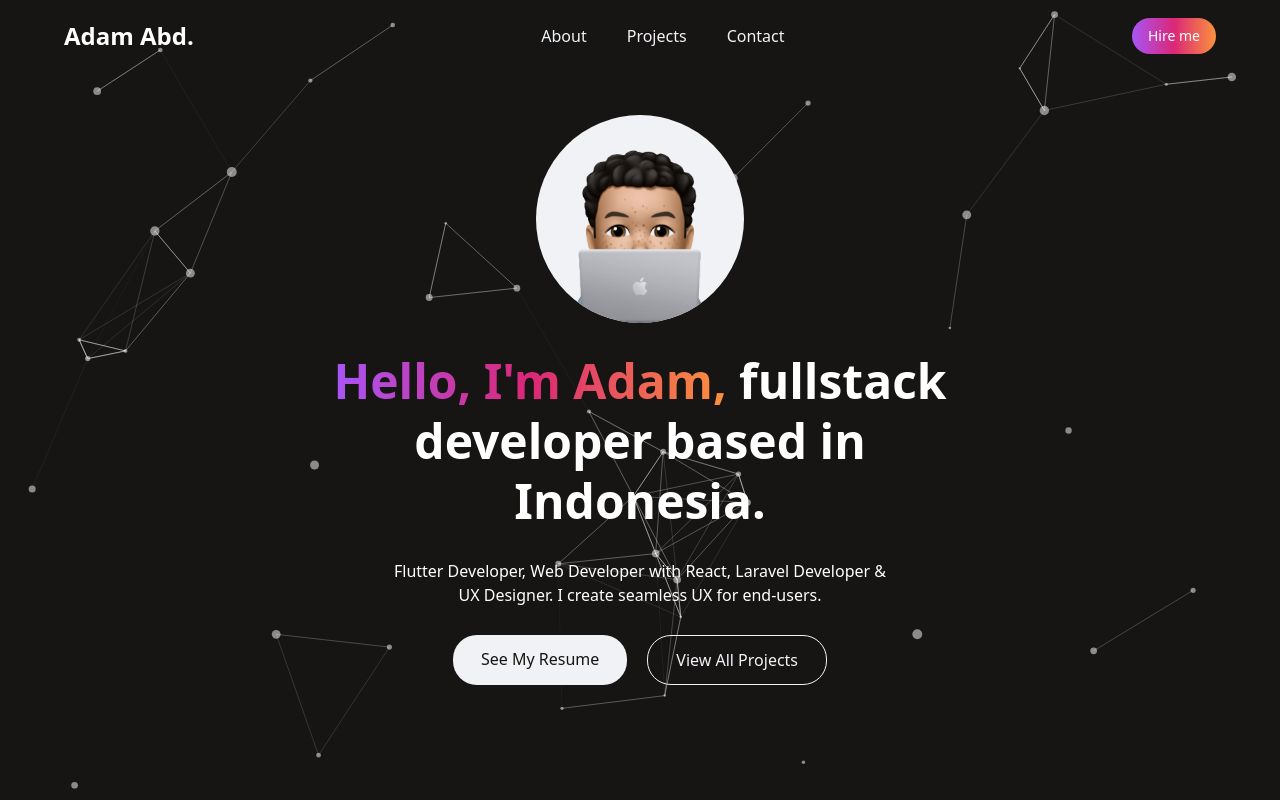
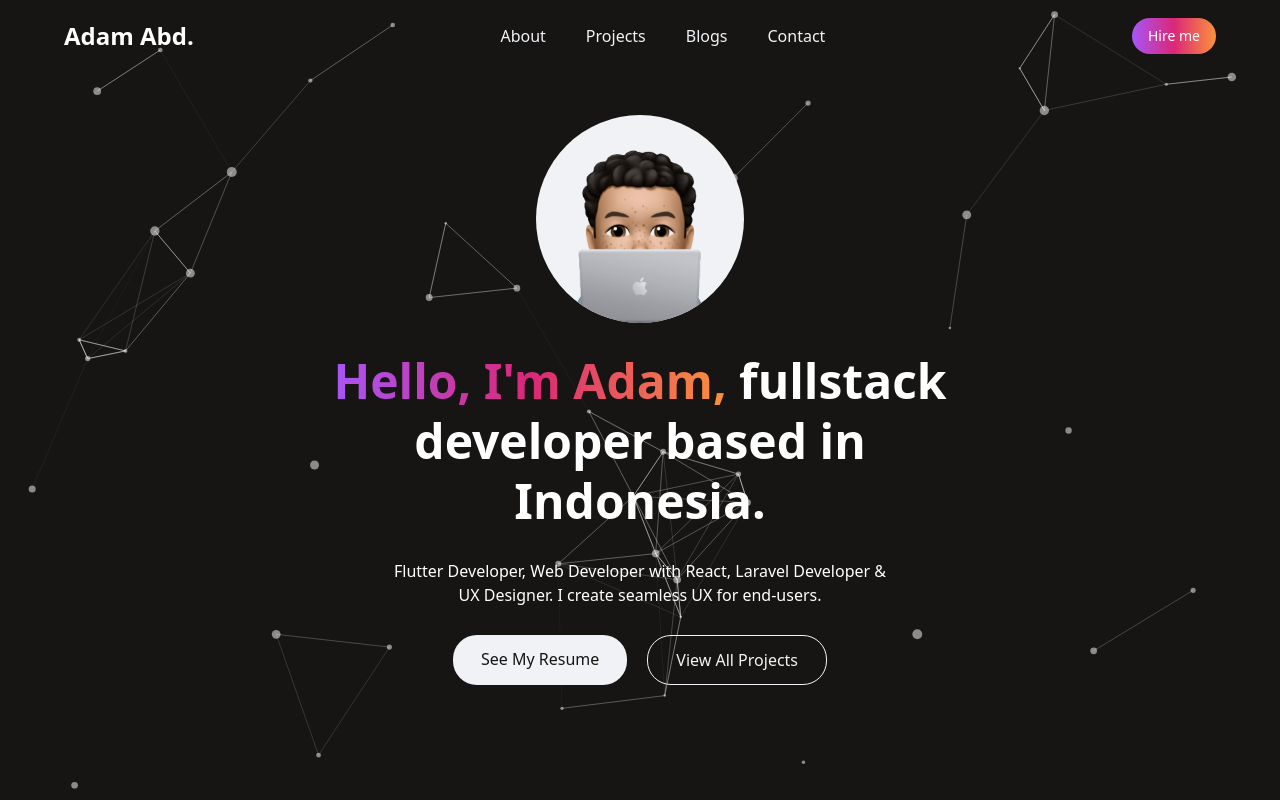
Before and after one commit to AdamAbd/react-portfolio-website-tailwind-main, a React (Vite) app: page / in a window 1280 px wide. Shown: the top 800 px of the page. Built offline with nearby package versions, Linux system fonts and the light colour scheme.

Commit message:
add scroll animation

```diff
--- a/src/components/About.jsx
+++ b/src/components/About.jsx
@@ -29,7 +29,7 @@ const services = [
 
 function About() {
   return (
-    <div className="container mx-auto my-16" id="about">
+    <section id="about" className="container mx-auto my-16">
       <div className="flex flex-col md:flex-row gap-10">
         <img
           src={adam}
@@ -72,7 +72,7 @@ function About() {
           ))}
         </div>
       </div>
-    </div>
+    </section>
   );
 }
 
--- a/src/components/Blog.jsx
+++ b/src/components/Blog.jsx
@@ -43,7 +43,7 @@ function Blog() {
   const carouselRef = useRef(null);
 
   return (
-    <div className="container mx-auto">
+    <section id="blogs" className="container mx-auto">
       <div className="flex flex-row justify-between items-center">
         <Title title={"Blogs."} />
         <div className="flex flex-row gap-2">
@@ -108,7 +108,7 @@ function Blog() {
               />
               <div className="flex flex-col px-2 pt-3 pb-5 gap-2">
                 <a
-                  href="https://www.linkedin.com/in/joshua-harris-321a24190/"
+                  href={`https://blog.adamabd.my.id?title=${data.title}`}
                   target="_blank"
                   rel="noreferrer"
                   className="text-lg font-medium text-white hover:underline"
@@ -132,7 +132,7 @@ function Blog() {
           );
         })}
       </Carousel>
-    </div>
+    </section>
   );
 }
 
--- a/src/components/Contact.jsx
+++ /dev/null
@@ -1,52 +0,0 @@
-import React from "react";
-import facebook from '../assets/socials/facebook.png';
-import instagram from '../assets/socials/instagram.png';
-import dribbble from '../assets/socials/dribbble.png';
-import email from '../assets/socials/sms.png';
-
-const Contact = () => {
-  return (
-    <div className="md:px-10 px-7 my-10" id="contact">
-      <div className="flex flex-col md:flex-row">
-        {/* text and icons */}
-        <div className="md:w-1/2">
-        <h1 className="text-primary font-semibold text-3xl mt-16">
-      Connect with me:
-      </h1>
-      <p className="my-3 text-white md:w-3/4 leading-[2]">
-      Satisfied with me? Please contact me
-      </p>
-      {/* social icons */}
-      <div className="flex ">
-        <a href="https://www.linkedin.com/in/joshua-harris-321a24190/" target="_blank" rel="noreferrer">
-          <img src={facebook} alt="" />
-        </a>
-        <a className="ml-4" href="https://github.com/joshua-harris" target="_blank" rel="noreferrer">
-        <img src={instagram} alt="" />
-        </a>
-        <a className="ml-4" href="mailto:anpch@example.com" target="_blank" rel="noreferrer">
-        <img src={dribbble} alt="" />
-        </a>
-        <a className="ml-4" href="mailto:anpch@example.com" target="_blank" rel="noreferrer">
-        <img src={email} alt="" />
-        </a>
-      </div>
-        </div>
-        {/* form */}
-        <div className="md:w-1/2">
-            <p className="mt-16 text-white text-2xl mb-6">Contact me, let's make magic together</p>
-            <form>
-                <input type="text" name="name" placeholder="Name:" className="bg-[#F5F5F5] bg-opacity-10 py-3 px-3 md:w-3/4 w-full rounded "/>
-                <input type="email" name="email" placeholder="Email:" className="bg-[#F5F5F5] bg-opacity-10 py-3 px-3 md:w-3/4 w-full rounded my-3"/>
-                <textarea name="message" id="message" cols="54" rows="4" className="bg-[#F5F5F5] bg-opacity-10 py-3 px-3 md:w-3/4 w-full rounded mb-2" placeholder="Message:"></textarea>
-                <button className="btn transition-all duration-500 bg-primary py-2 px-12 rounded text-white hover:bg-white hover:text-primary block">
-                  Send
-                </button>
-            </form>
-        </div>
-      </div>
-    </div>
-  );
-};
-
-export default Contact;
--- a/src/components/Footer.jsx
+++ b/src/components/Footer.jsx
@@ -6,7 +6,7 @@ import email from "../assets/socials/sms.png";
 
 const Footer = () => {
   return (
-    <div className="container mx-auto py-6 md:py-10">
+    <section id="contact" className="container mx-auto py-6 md:py-10">
       <div className="bg-[#1C1C22] p-6 md:px-10 rounded-2xl flex flex-col">
         <div className="flex flex-row md:flex-row gap-6 justify-between items-center">
           <p className="text-[#F0F2F5] text-sm">© Develope by Adam Abd.</p>
@@ -70,7 +70,7 @@ const Footer = () => {
           </div>
         </div>
       </div>
-    </div>
+    </section>
   );
 };
 
--- a/src/components/Home.jsx
+++ b/src/components/Home.jsx
@@ -4,7 +4,7 @@ import ParticleBg from "./ParticleBg";
 
 const Home = () => {
   return (
-    <div className="relative flex justify-center items-center h-screen">
+    <section className="relative flex justify-center items-center h-screen">
       <ParticleBg />
       <div
         className="absolute z-20 container mx-auto items-center flex text-white h-screen"
@@ -44,7 +44,7 @@ const Home = () => {
           </div>
         </div>
       </div>
-    </div>
+    </section>
   );
 };
 
--- a/src/components/NavBar.jsx
+++ b/src/components/NavBar.jsx
@@ -21,9 +21,10 @@ const NavBar = () => {
   }, []);
 
   let links = [
-    { name: "About", link: "about" },
-    { name: "Projects", link: "projects" },
-    { name: "Contact", link: "contact" },
+    { name: "About", link: "#about" },
+    { name: "Projects", link: "#projects" },
+    { name: "Blogs", link: "#blogs" },
+    { name: "Contact", link: "#contact" },
   ];
 
   return (
@@ -34,7 +35,7 @@ const NavBar = () => {
     >
       <div className="container mx-auto flex flex-wrap items-center justify-between py-4">
         <a
-          href="https://flowbite.com/"
+          href="#"
           className="text-2xl font-semibold whitespace-nowrap text-white"
         >
           Adam Abd.
@@ -84,7 +85,7 @@ const NavBar = () => {
                   className="w-full md:w-auto bg-transparent border border-[#F0F2F5] md:border-none rounded-3xl py-2"
                 >
                   <a
-                    href="#"
+                    href={data.link}
                     className="block text-[#F0F2F5] text-center"
                     aria-current="page"
                   >
--- a/src/components/Projects.jsx
+++ b/src/components/Projects.jsx
@@ -51,7 +51,7 @@ const Projects = () => {
     },
   ];
   return (
-    <div className="container mx-auto my-16" id="projects">
+    <section id="projects" className="container mx-auto my-16">
       <Title title="Projects." />
 
       {/* featured projects */}
@@ -94,7 +94,7 @@ const Projects = () => {
           );
         })}
       </div>
-    </div>
+    </section>
   );
 };
 
--- a/src/index.css
+++ b/src/index.css
@@ -1,3 +1,7 @@
 @tailwind base;
 @tailwind components;
 @tailwind utilities;
+
+html {
+  scroll-behavior: smooth;
+}
```
